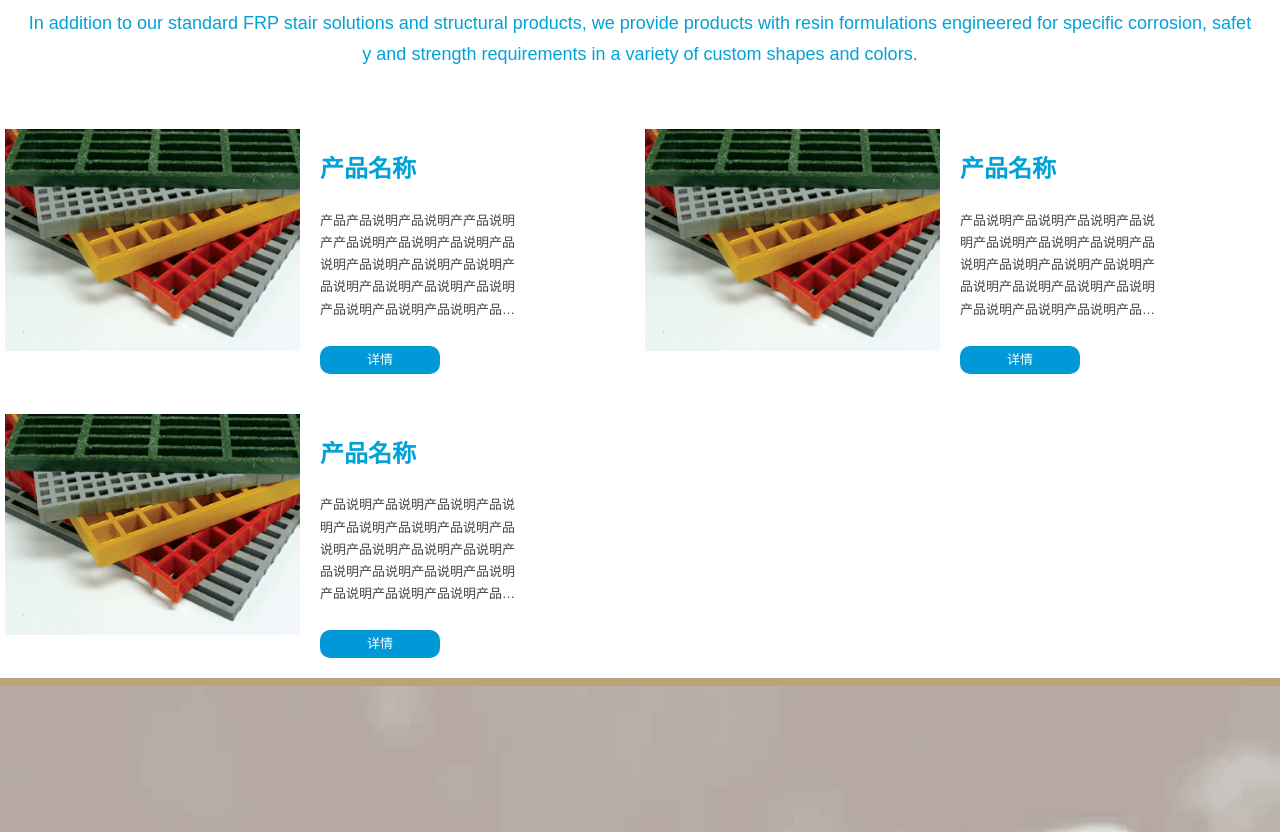
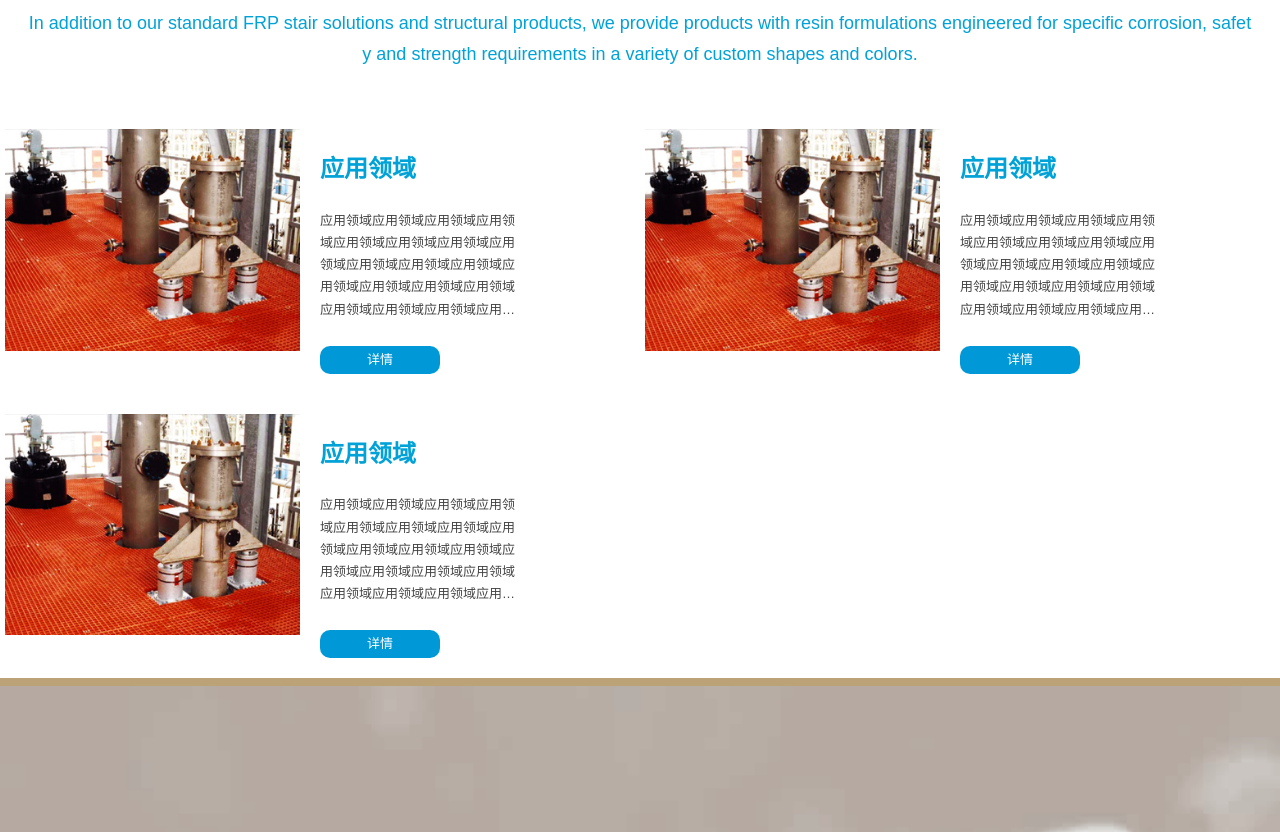
Before and after one commit to yiczhao/-frpgrate, a website: page markets/markets.html in a window 1280 px wide. Shown: the part 660-1492 px from the top of the page. Drawn offline with Linux system fonts and the light colour scheme.

Commit message:
初稿【链接修改】

```diff
--- a/markets/markets.html
+++ b/markets/markets.html
@@ -75,20 +75,20 @@
                 {name:'联系我们',link:'#',dataClass:'about'},
             ],
             productsLists:[{
-                imgSrc:'../img/fiber/molded-grating-mix.gif',
-                proName:'产品名称',
-                proDes:'产品产品说明产品说明产产品说明产产品说明产品说明产品说明产品说明产品说明产品说明产品说明产品说明产品说明产品说明产品说明产品说明产品说明产品说明产品说明产品说明产品说明产品说明产品说明产品说明产品说明产品说明产品说明说明产品说明产产品说明产产品说明产品说明产品说明产品说明产品说明产品说明产品说明产品说明产品说明产品说明产品说明产品说明产品说明产品说明产品说明产品说明产品说明产品说明产品说明产品说明产品说明产品说明产品说明',
-                proUri:'./products-lists.html'
+                imgSrc:'../img/fiber/frp-red-square-mesh-molded-grating.jpg',
+                proName:'应用领域',
+                proDes:'应用领域应用领域应用领域应用领域应用领域应用领域应用领域应用领域应用领域应用领域应用领域应用领域应用领域应用领域应用领域应用领域应用领域应用领域应用领域',
+                proUri:'./markets-lists.html'
             },{
-                imgSrc:'../img/fiber/molded-grating-mix.gif',
-                proName:'产品名称',
-                proDes:'产品说明产品说明产品说明产品说明产品说明产品说明产品说明产品说明产品说明产品说明产品说明产品说明产品说明产品说明产品说明产品说明产品说明产品说明产品说明产品说明产品说明产品说明产品说明产品说明',
-                proUri:'#'
+                imgSrc:'../img/fiber/frp-red-square-mesh-molded-grating.jpg',
+                proName:'应用领域',
+                proDes:'应用领域应用领域应用领域应用领域应用领域应用领域应用领域应用领域应用领域应用领域应用领域应用领域应用领域应用领域应用领域应用领域应用领域应用领域应用领域',
+                proUri:'./markets-lists.html'
             },{
-                imgSrc:'../img/fiber/molded-grating-mix.gif',
-                proName:'产品名称',
-                proDes:'产品说明产品说明产品说明产品说明产品说明产品说明产品说明产品说明产品说明产品说明产品说明产品说明产品说明产品说明产品说明产品说明产品说明产品说明产品说明产品说明产品说明产品说明产品说明产品说明',
-                proUri:'#'
+                imgSrc:'../img/fiber/frp-red-square-mesh-molded-grating.jpg',
+                proName:'应用领域',
+                proDes:'应用领域应用领域应用领域应用领域应用领域应用领域应用领域应用领域应用领域应用领域应用领域应用领域应用领域应用领域应用领域应用领域应用领域应用领域应用领域',
+                proUri:'./markets-lists.html'
             }]
         }
     })
```
Also changed, not shown: markets/markets-lists.html (+6 -6 lines), products/products.html (+2 -2 lines).
